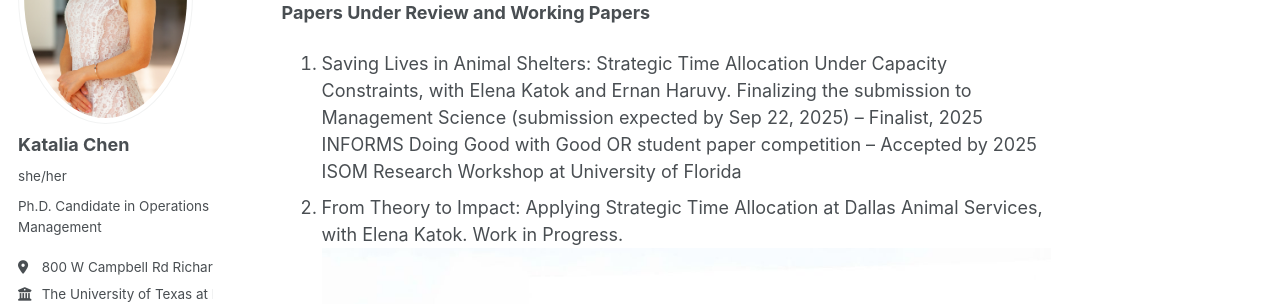
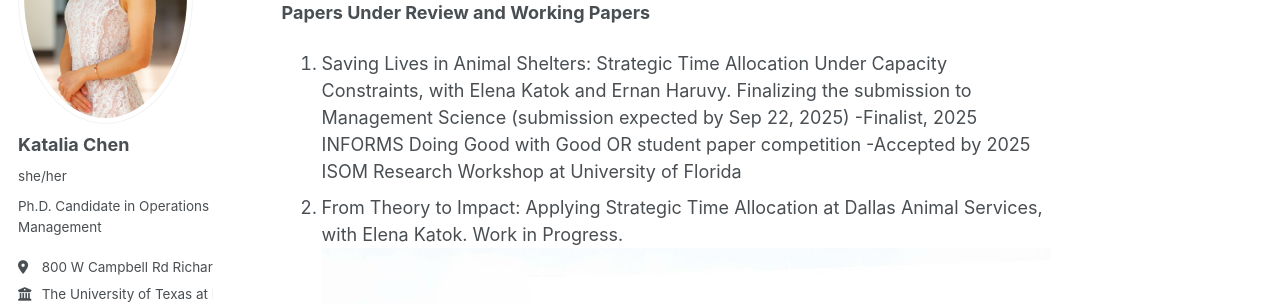
Before and after one commit to qxc2/kataliachen, a Jekyll site: the page built from _research/research.md, in a window 1280 px wide and 900 px high. Shown: the part 231-535 px from the top of the window. Built offline with Jekyll 4.4.1, drawn with Linux system fonts in a browser that asks for light colours; a script that is not in the unit is left out.

```diff
--- a/_research/research.md
+++ b/_research/research.md
@@ -10,8 +10,8 @@ permalink: /research/
 **Papers Under Review and Working Papers**
  1. Saving Lives in Animal Shelters: Strategic Time Allocation Under Capacity Constraints, with Elena Katok and
  Ernan Haruvy. Finalizing the submission to Management Science (submission expected by Sep 22, 2025)
-  -- Finalist, 2025 INFORMS Doing Good with Good OR student paper competition
-  -- Accepted by 2025 ISOM Research Workshop at University of Florida
+  -Finalist, 2025 INFORMS Doing Good with Good OR student paper competition
+  -Accepted by 2025 ISOM Research Workshop at University of Florida
  3. From Theory to Impact: Applying Strategic Time Allocation at Dallas Animal Services, with Elena Katok. Work
  in Progress.
 ![Teaching session]({{ site.baseurl }}/images/research-1.jpg)
```
